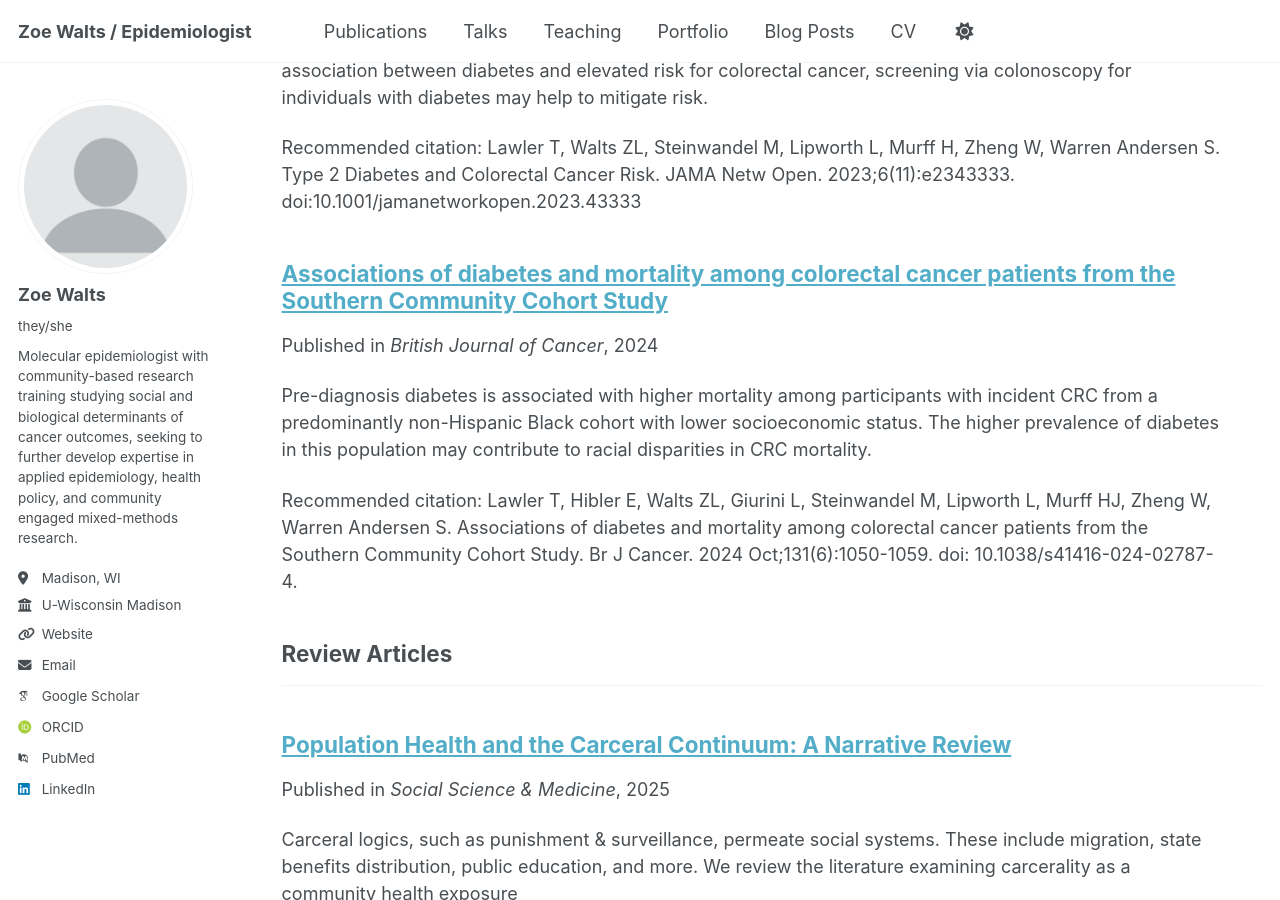
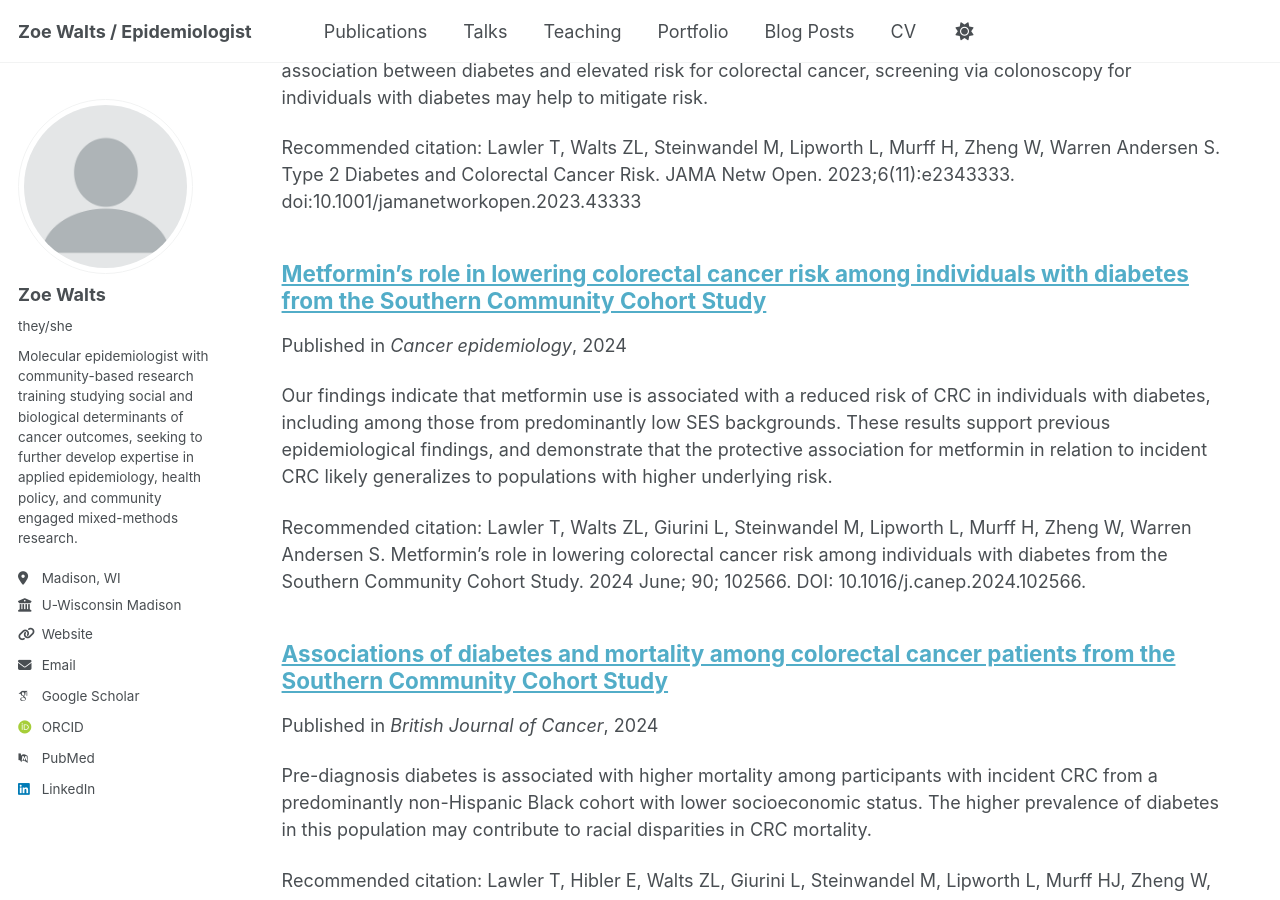
Before and after one commit to Z-Walts/z-walts.github.io, a Jekyll site: the page built from _pages/publications.html, in a window 1280 px wide and 900 px high, scrolled down 424 px. Built offline with Jekyll 4.4.1, drawn with Linux system fonts in a browser that asks for light colours; some web fonts are replaced.

Commit message:
Update and rename 2015-10-01-paper-title-number-3.md to 2024-06-01-paper-title-number-3.md

```diff
--- a/_publications/2015-10-01-paper-title-number-3.md
+++ b/_publications/2024-06-01-paper-title-number-3.md
@@ -1,10 +1,10 @@
 ---
 title: "Metformin’s role in lowering colorectal cancer risk among individuals with diabetes from the Southern Community Cohort Study"
 collection: publications
-category: manuscripts
-permalink: /publication/2015-10-01-paper-title-number-3
+category: cancer
+permalink: /publication/2024-06-01-paper-title-number-3
 excerpt: 'Our findings indicate that metformin use is associated with a reduced risk of CRC in individuals with diabetes, including among those from predominantly low SES backgrounds. These results support previous epidemiological findings, and demonstrate that the protective association for metformin in relation to incident CRC likely generalizes to populations with higher underlying risk.'
-date: 2015-10-01
+date: 2024-06-01
 venue: 'Cancer epidemiology'
 citation: 'Lawler T, Walts ZL, Giurini L, Steinwandel M, Lipworth L, Murff H, Zheng W, Warren Andersen S. Metformin’s role in lowering colorectal cancer risk among individuals with diabetes from the Southern Community Cohort Study. 2024 June; 90; 102566. DOI: 10.1016/j.canep.2024.102566.'
 ---
```
